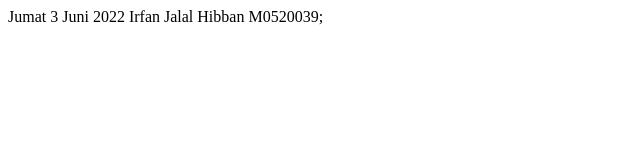
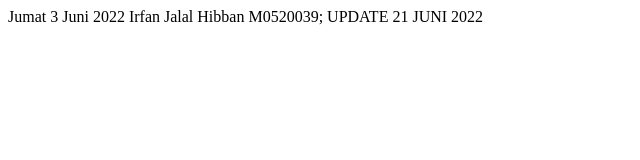
Before and after one commit to IrfanJalal11/PRAK11GITRPL, a plain HTML site: page index.html in a window 1280 px wide. Shown: the whole page, without its empty margins (0-640 px from the left). Drawn offline with Linux system fonts and the light colour scheme.

Commit message:
update 22(1) index.html

```diff
--- a/index.html
+++ b/index.html
@@ -9,5 +9,6 @@
 <body>
     Jumat 3 Juni 2022
     Irfan Jalal Hibban M0520039;
+    UPDATE 21 JUNI 2022
 </body>
 </html>
```
